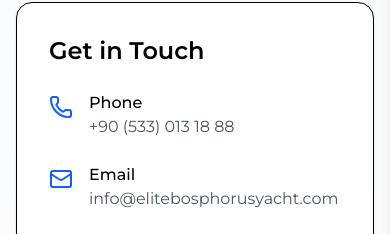
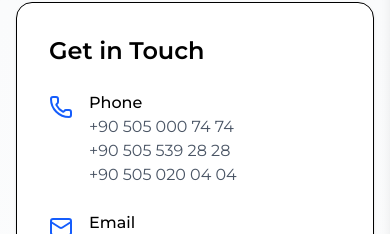
Before and after one commit to onuraykutalp/elite-bosphorus-yacht, a Next.js app: page /contact in a window 390 px wide. Shown: the part 390-624 px from the top of the page. Built offline with nearby package versions, Linux system fonts and the light colour scheme.

Commit message:
phone updates

```diff
--- a/data/Tours.ts
+++ b/data/Tours.ts
@@ -23,7 +23,7 @@
     mailTitle: "Sunset Cruise Tour",
     duration: "2 Hours",
     service: "Enjoy a romantic sunset cruise along the Bosphorus with breathtaking views of Istanbul’s skyline.",
-    price: "€ 50",
+    price: "€ 60",
     images: ["/services/sunset.jpg","/services/sunset-2.jpg","/services/sunset-3.jpg"],
     description: "Enjoy a romantic sunset cruise along the Bosphorus with breathtaking views of Istanbul’s skyline.",
 
--- a/src/app/contact/page.tsx
+++ b/src/app/contact/page.tsx
@@ -29,7 +29,9 @@
                   <Phone className="mt-1 h-6 w-6 text-blue-600" />
                   <div>
                     <p className="font-medium">{t("common.phone")}</p>
-                    <a href="tel:+0(533)0131888" className="text-gray-600">+90 (533) 013 18 88</a>
+                    <a href="tel:+905050007474" className="text-gray-600">+90 505 000 74 74</a><br />
+                    <a href="tel:+905055392828" className="text-gray-600">+90 505 539 28 28</a><br />
+                    <a href="tel:+905050200404" className="text-gray-600">+90 505 020 04 04</a>
                   </div>
                 </div>
 
--- a/src/components/Footer.tsx
+++ b/src/components/Footer.tsx
@@ -32,7 +32,9 @@
           label: "info@elitebosphorusyacht.com",
           href: "mailto:info@elitebosphorusyacht.com",
         },
-        { label: "+90 (533) 013 18 88", href: "tel:+05330131888" },
+        { label: "+90 505 000 74 74", href: "tel:+905050007474" },
+        { label: "+90 505 539 28 28", href: "tel:+905055392828" },
+        { label: "+90 505 020 04 04", href: "tel:+905050200404" },
         {
           label: "Istanbul, Bosphorus",
           href: "https://maps.google.com",
@@ -111,7 +113,7 @@
               </svg>
             </a>
             <a
-              href="https://wa.me/05330131888"
+              href="https://wa.me/505 000 74 74"
               target="_blank"
               rel="noopener noreferrer"
               className="hover:text-green-400"
```
